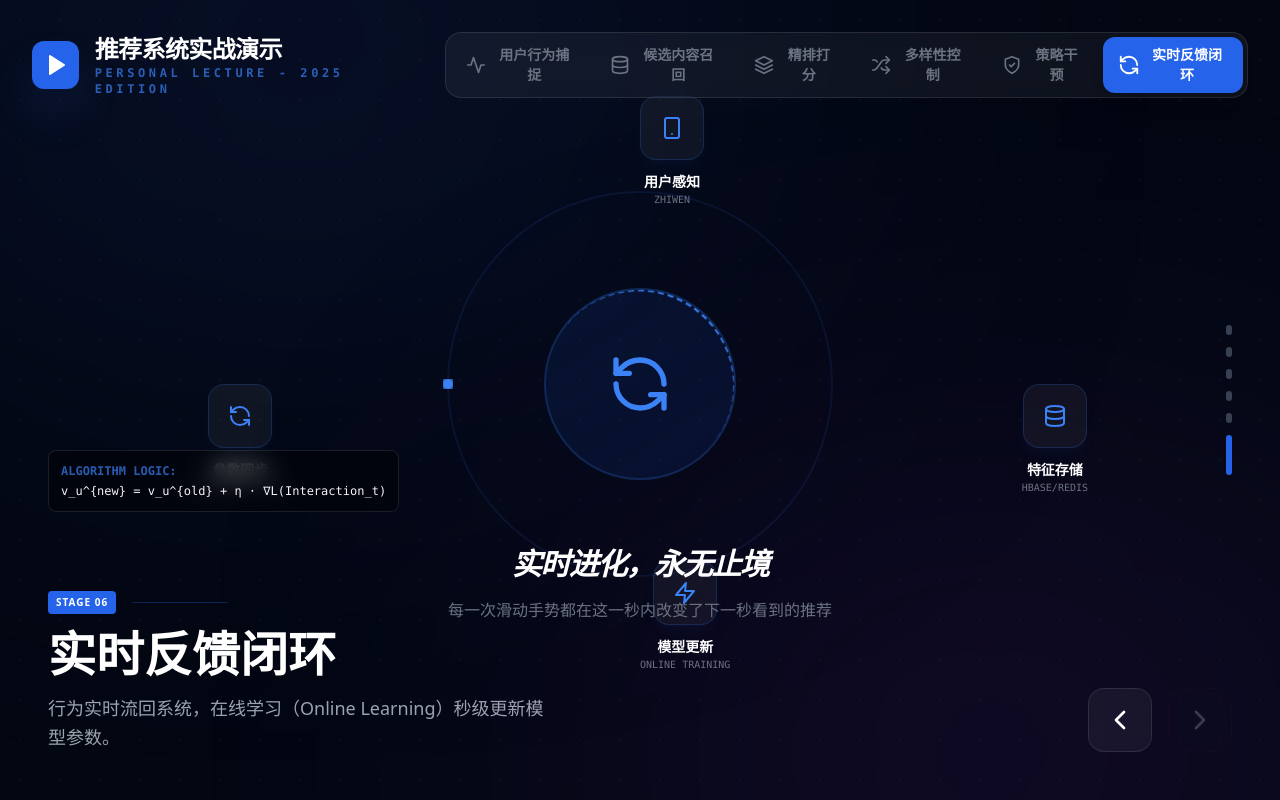
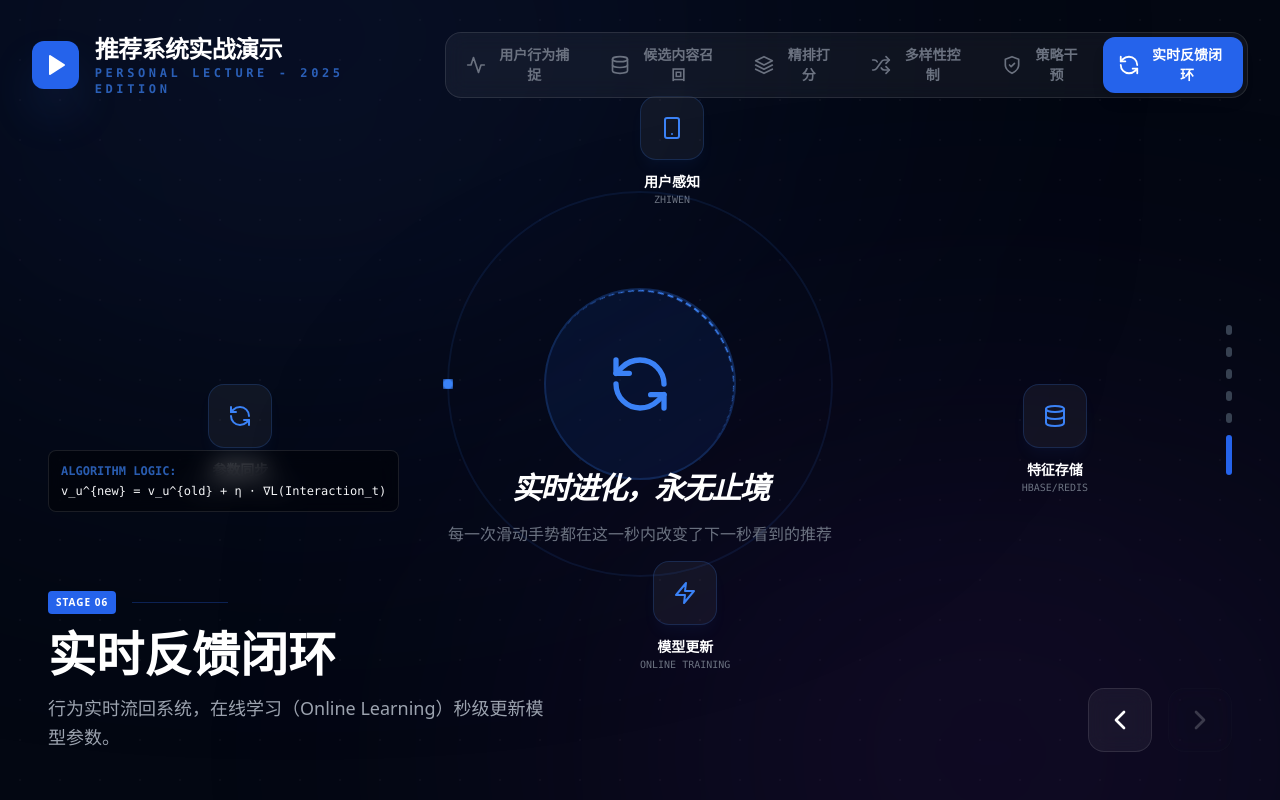
Before and after one commit to zhiwen-065/Real-time-visualization-of-recommender-systems, a React (Vite) app: page / in a window 1280 px wide. Both pictures are taken after a click on the button "实时反馈闭环". Built offline with nearby package versions, Linux system fonts and the light colour scheme.

Commit message:
Update FeedbackLoop.tsx

```diff
--- a/src/components/stages/FeedbackLoop.tsx
+++ b/src/components/stages/FeedbackLoop.tsx
@@ -82,8 +82,8 @@
           ))}
         </svg>
 
-        <div className="absolute inset-0 flex flex-col items-center justify-center pointer-events-none">
-          <div className="mt-[400px] text-center space-y-4 max-w-md">
+        <div className="absolute inset-0 flex flex-col items-center pointer-events-none">
+          <div className="absolute top-[65%] text-center space-y-4 max-w-md">
             <h3 className="text-3xl font-black italic tracking-tighter">实时进化，永无止境</h3>
             <p className="text-gray-500 font-medium">每一次滑动手势都在这一秒内改变了下一秒看到的推荐</p>
           </div>
```
